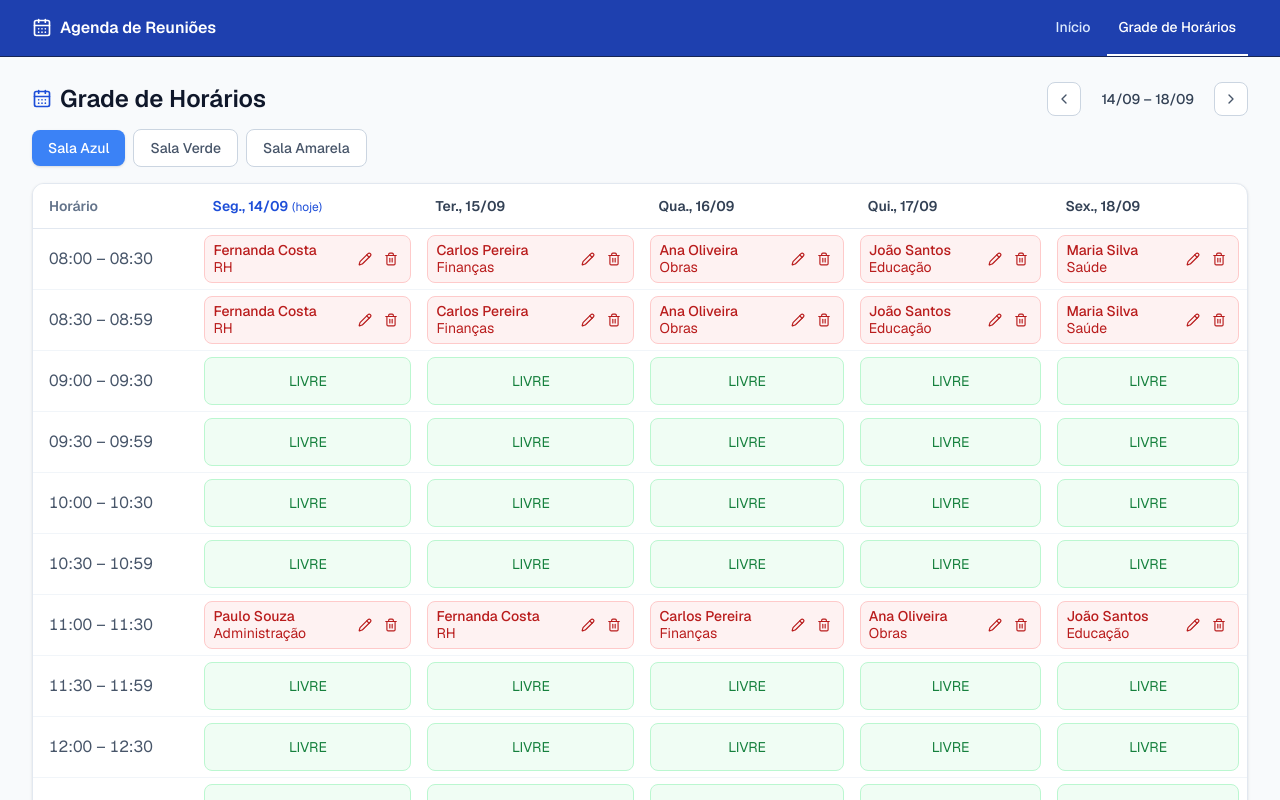
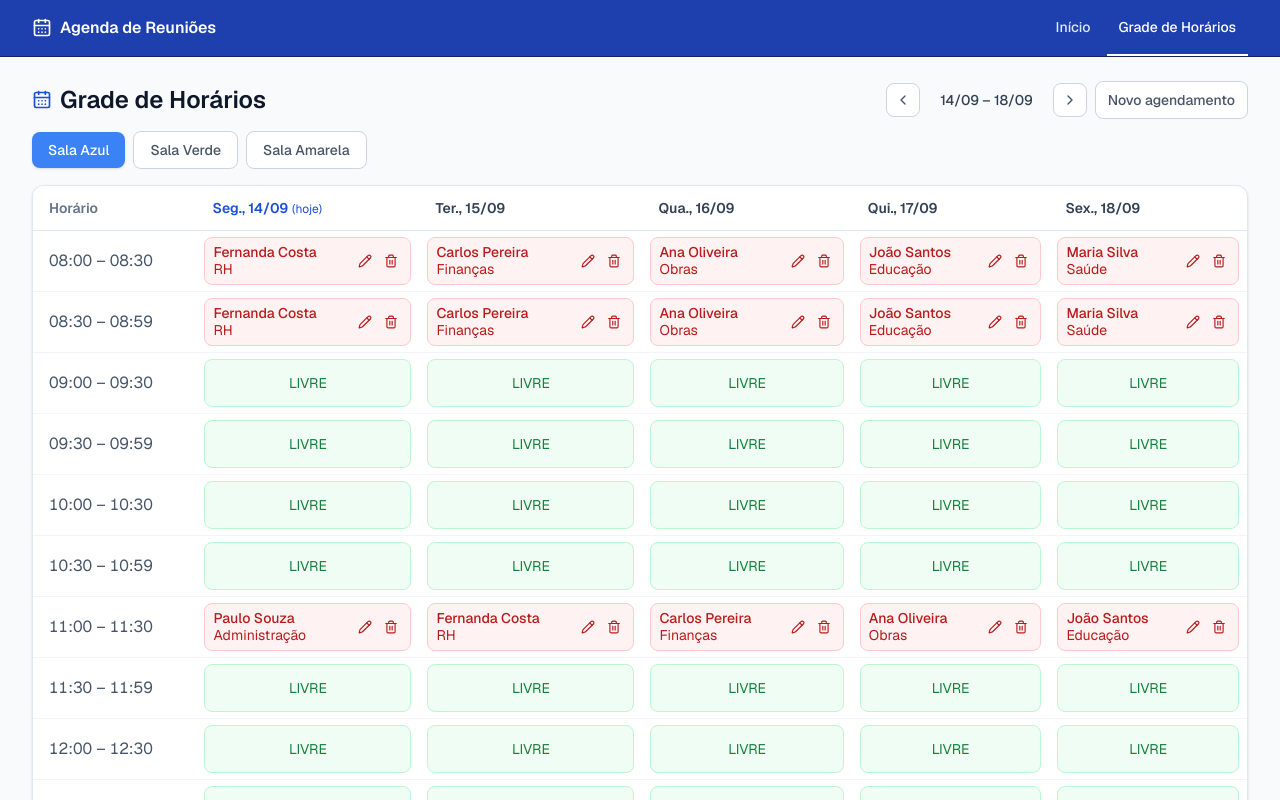
Before and after one commit to Prefeitura-de-Boituva/agenda-reuniao, a Next.js app: page /grade in a window 1280 px wide. Shown: the top 800 px of the page. Built offline with nearby package versions, Linux system fonts and the light colour scheme.

Commit message:
Feat: Atualizações Finais

```diff
--- a/src/components/schedule/ScheduleGrid.tsx
+++ b/src/components/schedule/ScheduleGrid.tsx
@@ -312,10 +312,16 @@ export function ScheduleGrid({
                 className="rounded-lg border border-primary-200 bg-primary-50 px-3 py-2 text-caption font-medium text-primary-700 hover:bg-primary-100 transition-colors duration-150"
               >
                 Hoje
-              </button>
-            )}
-          </div>
-        </div>
+                    </button>
+                )}
+                <button
+                  onClick={() => setCreateTarget({ date: todayISO, startTime: "08:00" })}
+                  className="rounded-lg border border-neutral-300 bg-white px-3 py-2 text-caption font-medium text-neutral-600 hover:bg-neutral-50 transition-colors duration-150"
+                >
+                  Novo agendamento
+                </button>
+              </div>
+            </div>
 
         <div className="flex flex-wrap items-center gap-2">
           {ROOMS.map((room) => (
```
